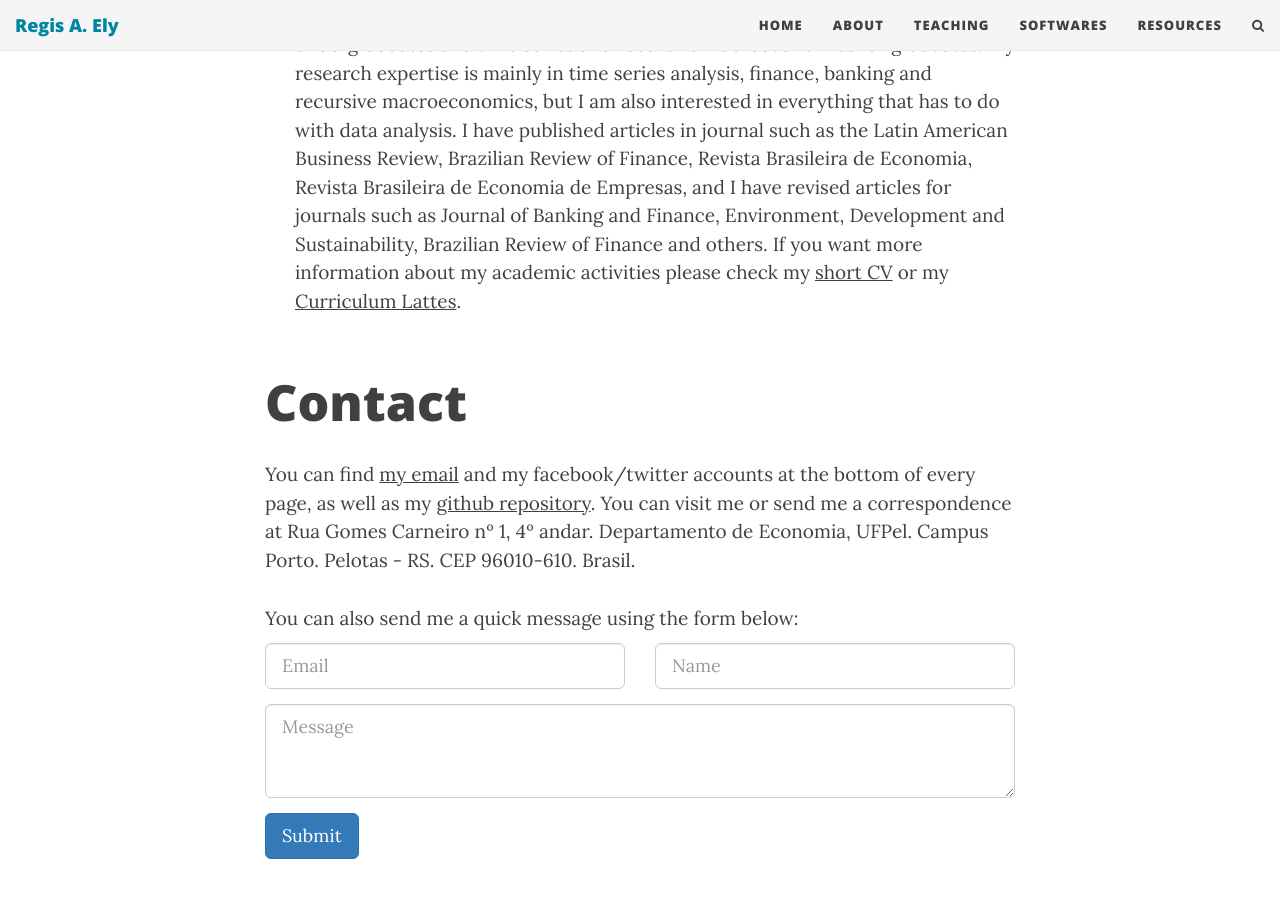
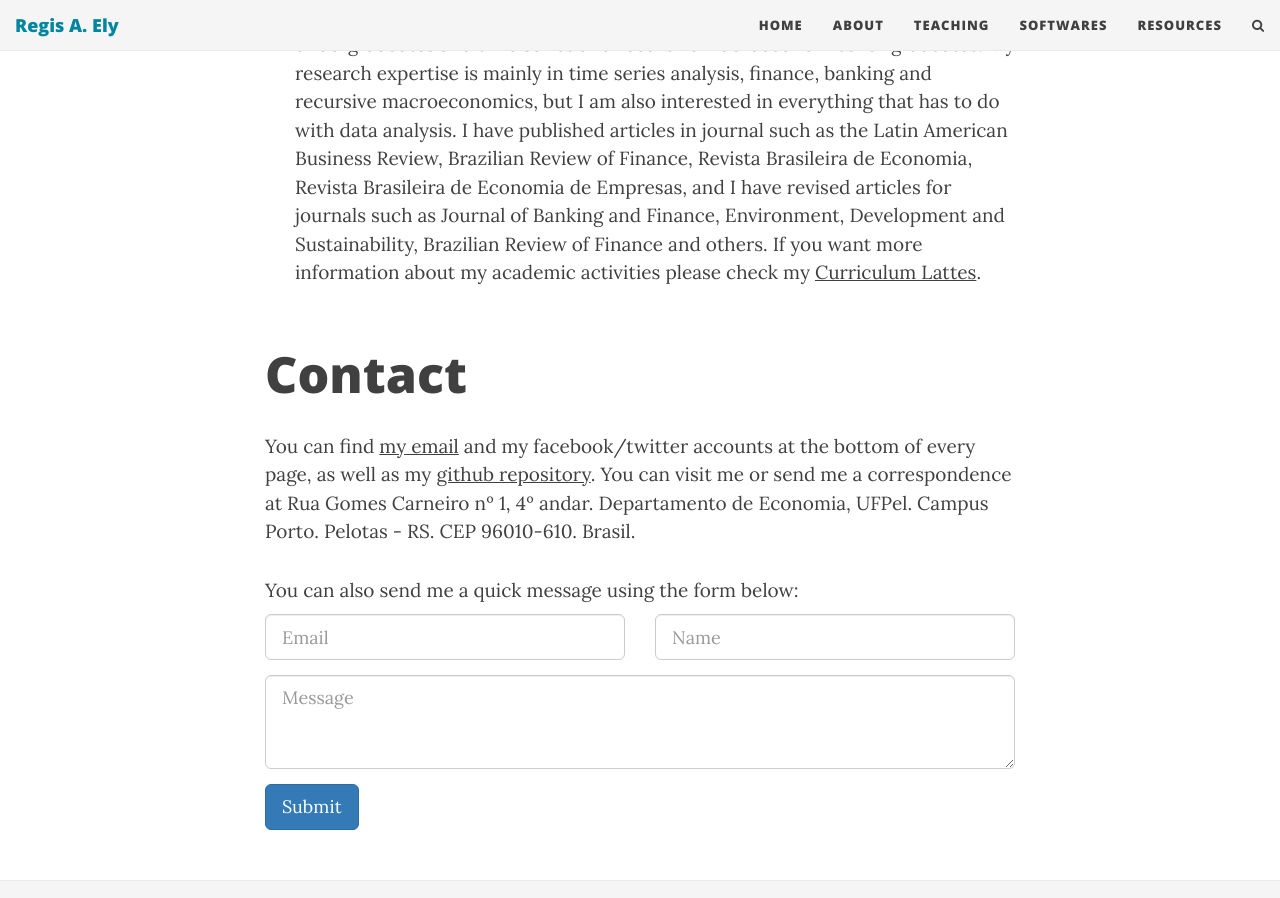
Before and after one commit to regisely/regisely.github.io, a Jekyll site: the page built from aboutme.html, in a window 1280 px wide and 900 px high, scrolled down 1054 px. Built offline with Jekyll 4.4.1, drawn with Linux system fonts in a browser that asks for light colours; nearby versions of some CDN libraries.

Commit message:
Update about

```diff
--- a/aboutme.html
+++ b/aboutme.html
@@ -20,7 +20,7 @@ css: "/css/aboutme.css"
 
 <p class="about-text">I am currently 31 years old. I have worked in <a href="http://www.caixa.gov.br">Caixa Econômica Federal</a> from 2005 to 2008 in Porto Alegre (RS), mainly with credit analysis in activities such as debt acquisitions from another banks, credit qualification from FCVS (Fundo de Compensação de Variação Salarial) and credit management from FIES (Fundo de Financiamento Estudantil). I have moved to Brasília in 2008 to pursue a master's degree in Economics at <a href="http://www.unb.br">UnB</a> and end up with a doctoral degree. During this time I worked mainly with financial econometrics under the supervision of <a href="https://sites.google.com/site/jglresende/">José Guilherme de Lara Resende</a>. In 2011 I got back to Porto Alegre as a lecturer from the <a href="http://www.ufrgs.br/decon/">Department of Economics</a> at <a href="http://www.ufrgs.br">UFRGS</a>, teaching mostly introductory economics. In late 2012 I joined the <a href="http://www2.ufpel.edu.br/ich/economia/">Department of Economics</a> and the Graduate Program of <a href="http://www2.ufpel.edu.br/ppgom/site/">PPGOM</a>, both at Federal University of Pelotas (<a href="http://www.ufpel.edu.br">UFPel</a>). In 2014 I also spent some time at <a href="http://eesp.fgv.br/">EESP/FGV</a> as a postdoctoral researcher.</p>
 
-<p class="about-text">In my current job I am teaching basic statistics, linear algebra and finance for undergraduates and time series and recursive macroeconomics for graduates. My research expertise is mainly in time series analysis, finance, banking and recursive macroeconomics, but I am also interested in everything that has to do with data analysis. I have published articles in journal such as the Latin American Business Review, Brazilian Review of Finance, Revista Brasileira de Economia, Revista Brasileira de Economia de Empresas, and I have revised articles for journals such as Journal of Banking and Finance, Environment, Development and Sustainability, Brazilian Review of Finance and others. If you want more information about my academic activities please check my <a href="/cv">short CV</a> or my <a href="http://buscatextual.cnpq.br/buscatextual/visualizacv.do?metodo=apresentar&id=K4248240A9">Curriculum Lattes</a>.</p>
+<p class="about-text">In my current job I am teaching basic statistics, linear algebra and finance for undergraduates and time series and recursive macroeconomics for graduates. My research expertise is mainly in time series analysis, finance, banking and recursive macroeconomics, but I am also interested in everything that has to do with data analysis. I have published articles in journal such as the Latin American Business Review, Brazilian Review of Finance, Revista Brasileira de Economia, Revista Brasileira de Economia de Empresas, and I have revised articles for journals such as Journal of Banking and Finance, Environment, Development and Sustainability, Brazilian Review of Finance and others. If you want more information about my academic activities please check my <a href="http://buscatextual.cnpq.br/buscatextual/visualizacv.do?metodo=apresentar&id=K4248240A9">Curriculum Lattes</a>.</p>
 
 </div>
 
```
